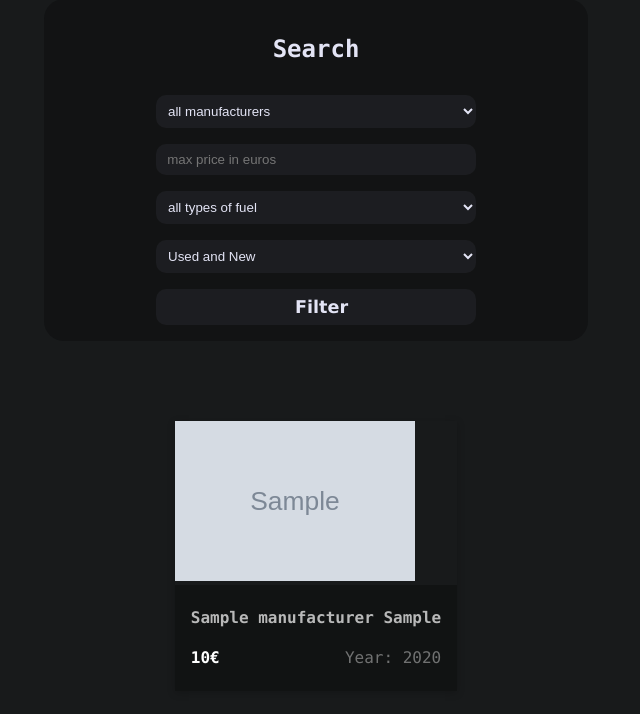
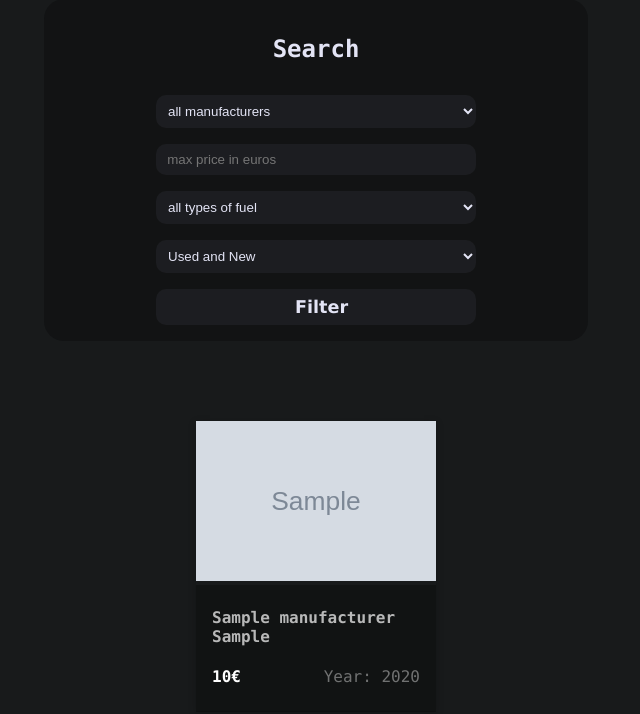
Before and after one commit to Markishaaa/PolovniAutomobili, a PHP site: page / in a window 1280 px wide. Shown: the part 86-800 px from the top of the page, without its empty margins (324-964 px from the left). Run offline with PHP 8.4, Linux system fonts and the light colour scheme; tables that the repository leaves empty hold one stand-in row (values such as "Sample post"); grey boxes marked "Sample" are stand-in pictures.

Commit message:
fixed some css

```diff
--- a/css/post.css
+++ b/css/post.css
@@ -8,11 +8,17 @@
 }
 
 .container2 {
+    flex-basis: 100%;
     background-color: rgba(0, 0, 0, 0.288);
+    max-width: 15rem;
     padding: 2px 16px;
+    height: 123px;
 }
 
 .card img {
+    flex-basis: 100%;
+    min-width: 15rem;
+    min-height: 10rem;
     width: 15rem;
     height: 10rem;
 }
@@ -22,8 +28,9 @@
     justify-content: center;
     align-items: center;
     flex-wrap: wrap;
+    flex-basis: 100%;
     gap: 1rem;
-    width: 80%;
+    width: 70%;
 
     margin-top: 5rem;
 }
@@ -38,13 +45,16 @@
     opacity: 0.7;
 }
 
-a {
+.card-wrapper a {
     text-decoration: none;
     color: white;
+    width: 240px;
+    height: 290px;
 }
 
 .view-wrapper {
     margin-top: 5rem;
+    margin-bottom: 5rem;
     background-color: rgba(17, 17, 17, 0.938);
     min-width: 80%;
     padding: 2rem;
```
Also changed, not shown: 1 other file.
